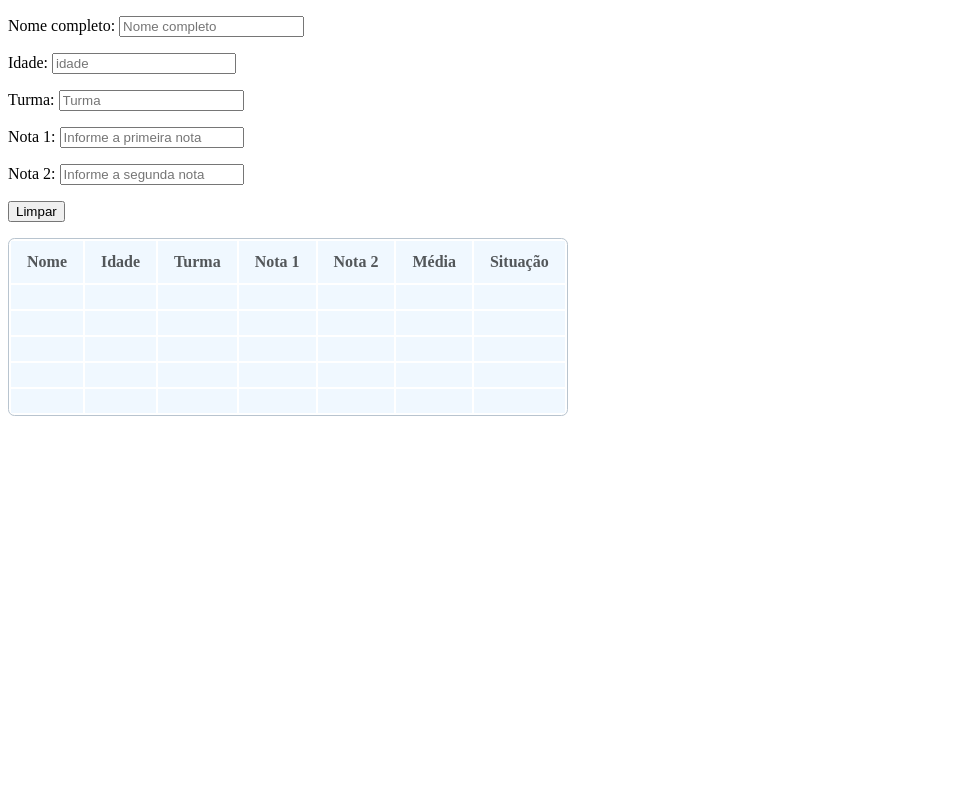
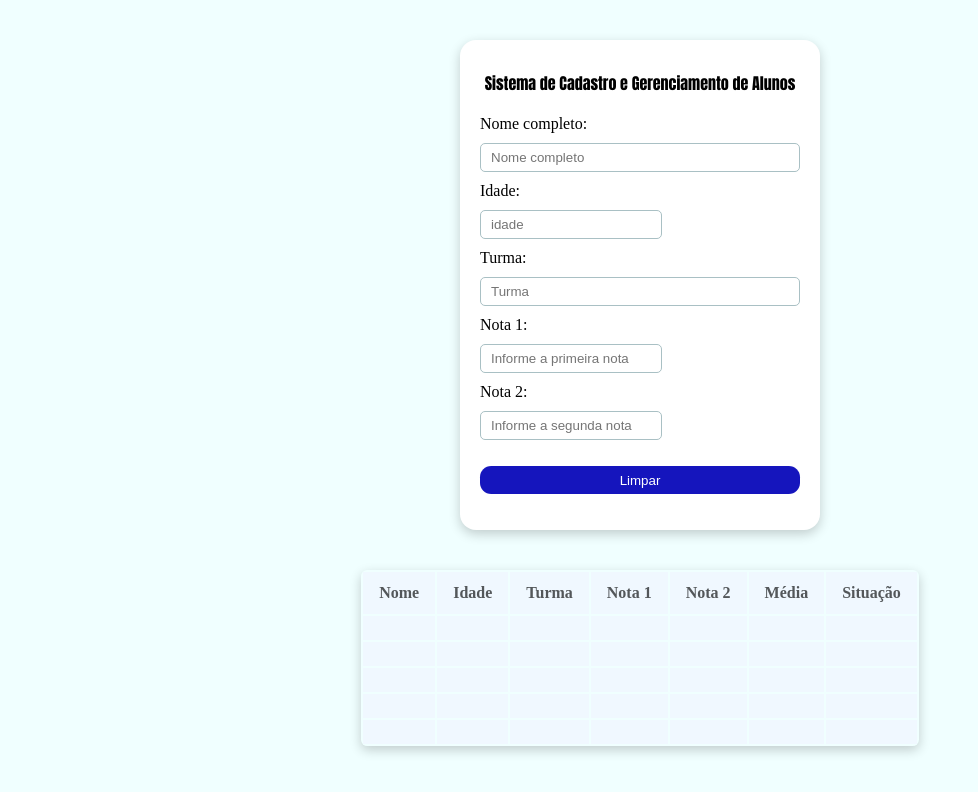
Before and after one commit to sophiavictoriagarcialima7-source/enunciado_mini_projeto_gestao_de_alunos, a plain HTML site: page index.html in a window 1280 px wide. Shown: the whole page, without its empty margins (0-978 px from the left). Drawn offline with Linux system fonts and the light colour scheme.

Commit message:
Atualiza projeto

```diff
--- a/index.html
+++ b/index.html
@@ -9,17 +9,19 @@
   </head>
   <body>
     <form id="formulario">
-      <p>
+
+    <h1>Sistema de Cadastro e Gerenciamento de Alunos</h1>
+
       <label>Nome completo: </label
       ><input type="text" id="nome" placeholder="Nome completo" name="nome" />
-      </p>
+
       <label>Idade: </label
       ><input type="number" id="idade" placeholder="idade" name="idade" />
-      <p>
+
       <label>Turma: </label
       ><input type="text" id="turma" placeholder="Turma" name="turma" />
-      </p>
-      <p>
+
+
       <label>Nota 1:</label>
       <input
         type="number"
@@ -30,7 +32,7 @@
         max="10"
         required
       />
-      </p>
+
       <label> Nota 2:</label>
       <input
         type="number"
--- a/style.css
+++ b/style.css
@@ -1,13 +1,17 @@
 body {
-
+    background-color: azure;
+    font-family: ;
 
 }
 
 
 table {
     box-sizing: border-box;
-    border: 1px solid rgb(184, 196, 207);
+
     border-radius: 0.4rem;
+
+    margin: 20px auto;
+    box-shadow: 0px 4px 12px rgba(0, 0, 0, 0.2);
 }
 
 th, td {
@@ -18,9 +22,49 @@ th, td {
 }
 
 input[type="number"] {
-    width: 11rem;
+    width: 10rem;
 }
 
 #formulario[input] {
 
 }
+
+#formulario {
+    background-color: rgb(255, 255, 255);
+    width: 20rem;
+    margin: 40px auto;
+    padding: 20px;
+    border-radius: 1rem;
+    text-align: start;
+
+
+    display: flex;
+    flex-direction: column;
+    gap: 10px;
+    box-shadow: 0px 4px 12px rgba(0, 0, 0, 0.2);
+}
+
+button{
+    background-color: rgb(21, 21, 189);
+    border-radius: 0.7rem;
+    border: none;
+    color: white;
+    width: 20rem;
+    height: 1.7rem;
+    text-align: center;
+    align-items: center;
+}
+
+h1 {
+    font-size: medium;
+    font-family: Impact, Haettenschweiler, 'Arial Narrow Bold', sans-serif;
+    text-align: center;
+    gap: 10px;
+
+}
+
+input {
+    border: 1px solid rgb(169, 192, 196);
+    border-radius: 5px;
+    padding: 6px 10px;
+}
```
